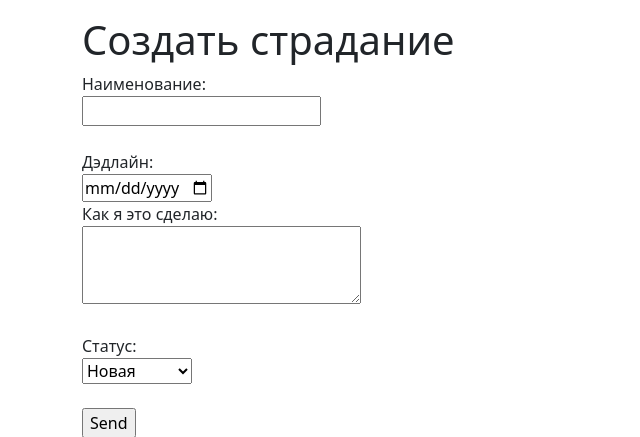
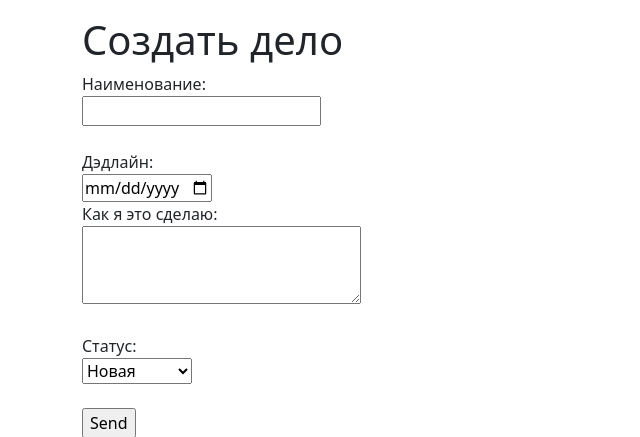
Before and after one commit to Aiigeriim/Tasks, a Django app: page /add-task/ in a window 1280 px wide. Shown: the part 56-493 px from the top of the page, without its empty margins (0-640 px from the left). Run offline with Django 5.2, Linux system fonts and the light colour scheme.

```diff
--- a/source/webapp/templates/create_task.html
+++ b/source/webapp/templates/create_task.html
@@ -11,7 +11,7 @@
 
 
 <div class="mt-3">
-<h1>Создать страдание</h1>
+<h1>Создать дело</h1>
 <form action="{% url 'create_task' %}" method="post">
     {% csrf_token %}
     <label>Наименование:</label><br/>
```
